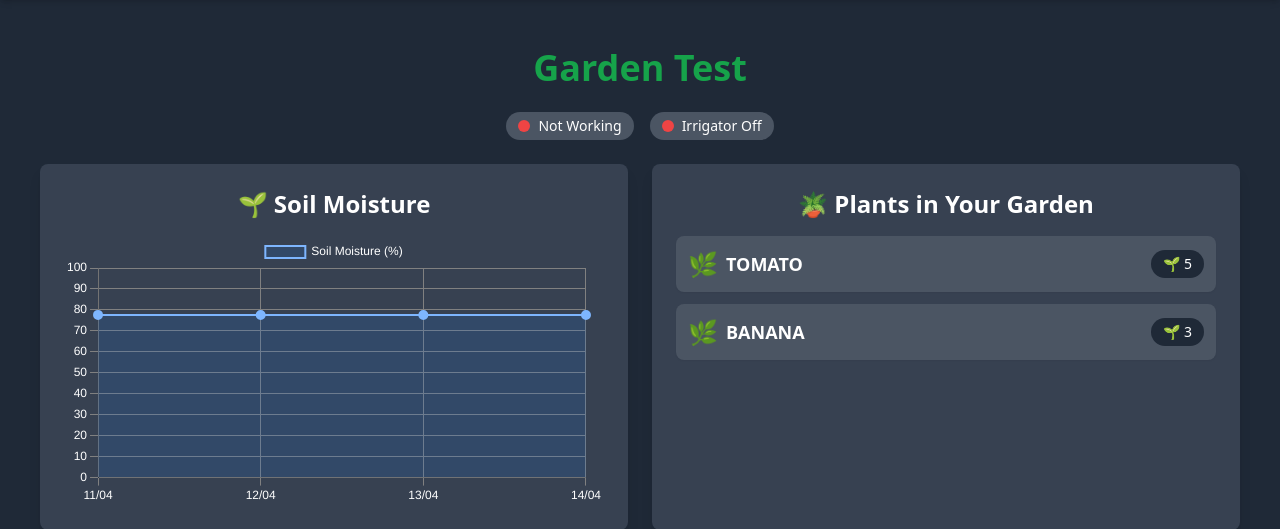
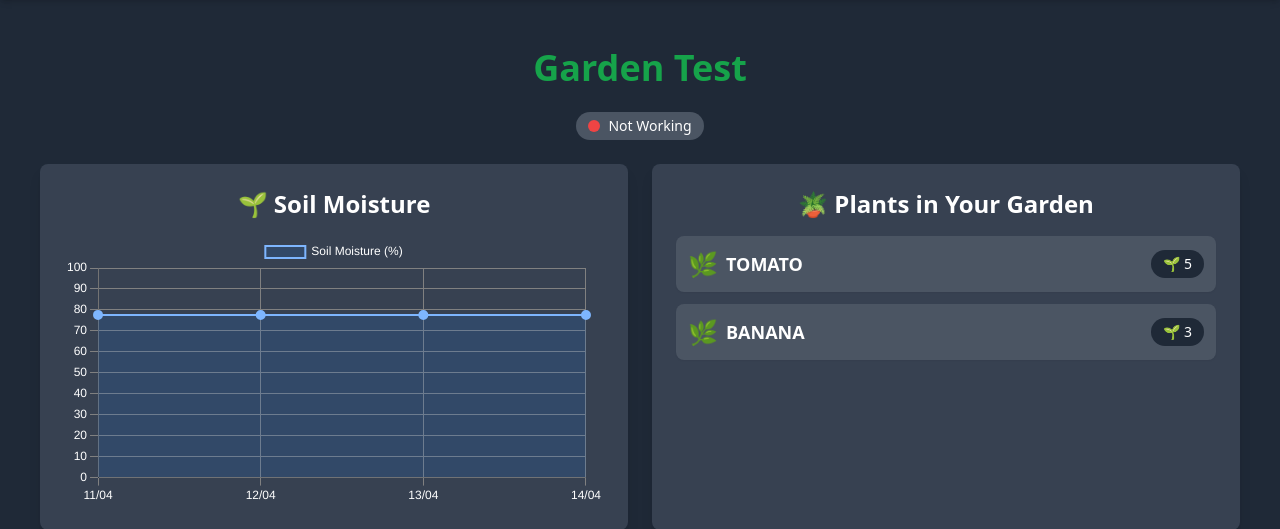
Before and after one commit to frascalise/FloraTech, a Django app: page /garden/1/ in a window 1280 px wide. Shown: the part 64-593 px from the top of the page. Run offline with Django 5.2, Linux system fonts and the light colour scheme; a user stored in the database is signed in; data comes from the database, SQL or seed files in the repository; parts of the project's set-up code (start-up, migrations or seed data) failed here and were passed over; some libraries are stand-ins or nearby versions.

Commit message:
edit garden page

```diff
--- a/templates/garden/garden.html
+++ b/templates/garden/garden.html
@@ -24,10 +24,6 @@
                 <span class="text-sm font-medium">Not Working</span>
             </div>
         {% endif %}
-        <div class="flex items-center gap-2 text-white bg-gray-600 rounded-full px-3 py-1">
-            <div class="w-3 h-3 rounded-full bg-red-500"></div>
-            <span class="text-sm font-medium">Irrigator Off</span>
-        </div>
     </div>
 
     <!-- Grafico e Lista Piante -->
```
